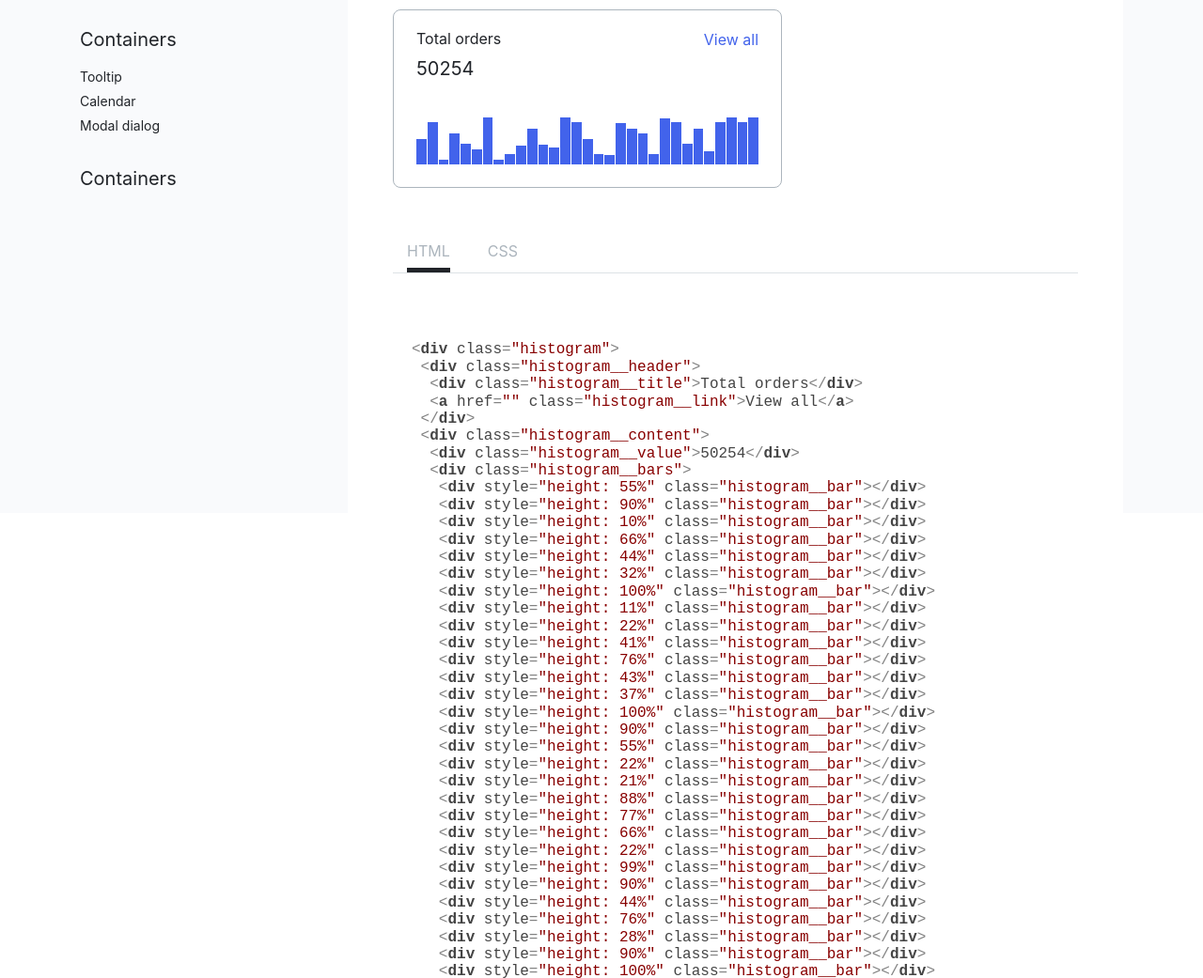
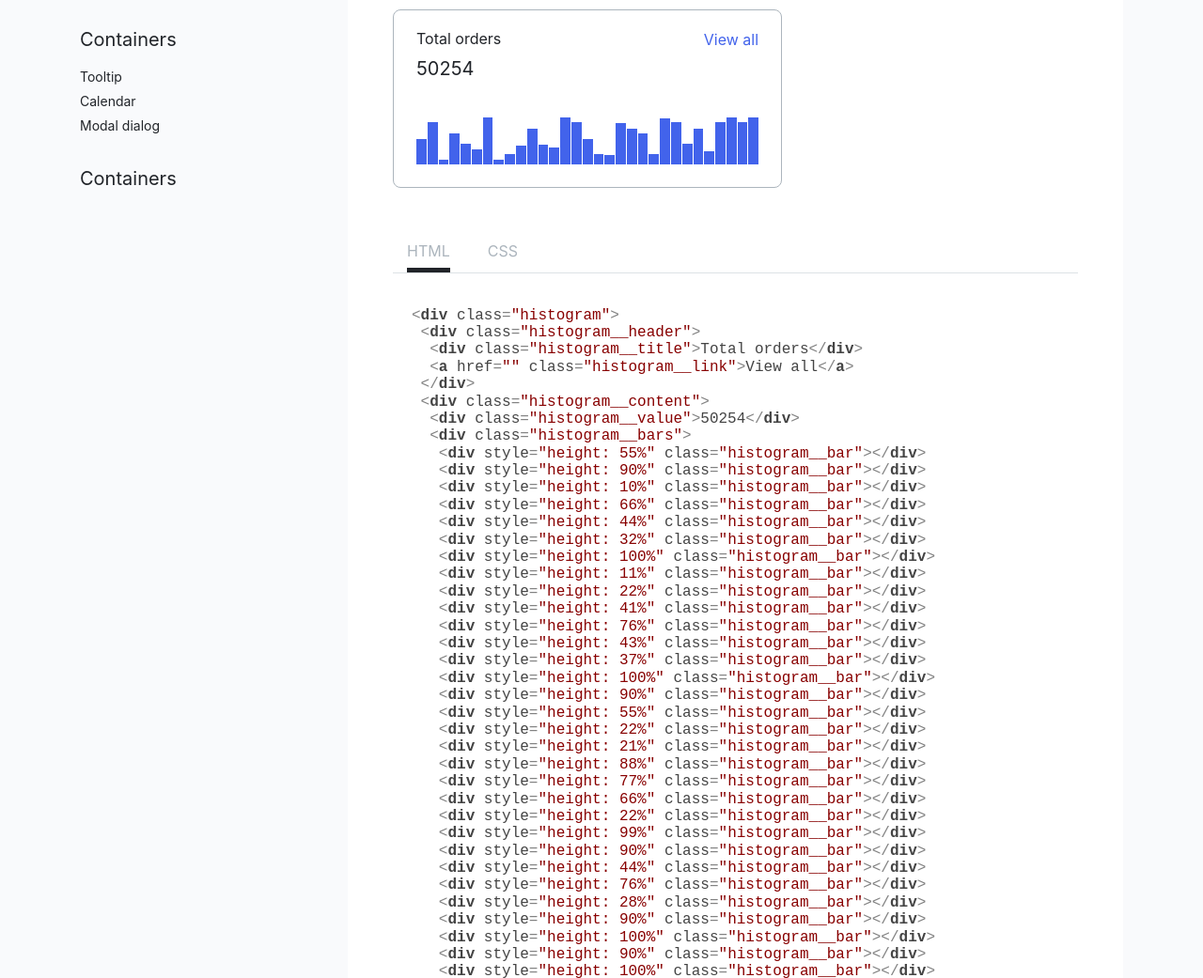
Before and after one commit to js-tasks-ru/htmlcss-20230911-4_marat-shagiev, a website: page pages/histogram.html in a window 1280 px wide. Shown: the part 254-1295 px from the top of the page at 94% size. Drawn offline with Linux system fonts and the light colour scheme.

Commit message:
continue gages

```diff
--- a/assets/css/highlight.css
+++ b/assets/css/highlight.css
@@ -9,7 +9,7 @@
 */
 pre code.hljs {
  display: block;
- overflow-x: hidden;
+ overflow-x: auto;
  /*padding: 1em;*/
 }
 
--- a/assets/css/main.css
+++ b/assets/css/main.css
@@ -242,3 +242,9 @@ html[data-theme-dark] {
 
 
 }
+
+
+
+body {
+ background: var(--bg-secondary);
+}
--- a/components/page/page.css
+++ b/components/page/page.css
@@ -16,7 +16,7 @@
  display: grid;
  grid-template-rows: auto 1fr auto;
  grid-row-gap: 36px;
- background-color: var(--bg-secondary);
+ /*background: var(--bg-secondary);*/
 }
 
 @media screen and (max-width: 768px) {
--- a/components/tabs/tabs.css
+++ b/components/tabs/tabs.css
@@ -100,3 +100,10 @@
 .tabs__input_css:hover ~ .tabs__scroller .tabs__label_css {
  border-bottom: 5px solid var(--border-primary);
 }
+
+@media screen and (max-width: 768px) {
+ .tabs__content_html, .tabs__content_css {
+  width: calc(100vw - 56px);
+ }
+
+}
--- a/pages/histogram.html
+++ b/pages/histogram.html
@@ -236,9 +236,7 @@
 
 								<div class="tabs__content tabs__content_html">
 									<div class="demo__htmlcss">
-										<pre><code style="overflow-x: hidden; background: var(--bg-primary)">
-
-&lt;div class&#x3D;&quot;histogram&quot;&gt;
+										<pre><code>&lt;div class&#x3D;&quot;histogram&quot;&gt;
  &lt;div class&#x3D;&quot;histogram__header&quot;&gt;
   &lt;div class&#x3D;&quot;histogram__title&quot;&gt;Total orders&lt;&#x2F;div&gt;
   &lt;a href&#x3D;&quot;&quot; class&#x3D;&quot;histogram__link&quot;&gt;View all&lt;&#x2F;a&gt;
@@ -279,18 +277,14 @@
    &lt;div style&#x3D;&quot;height: 100%&quot; class&#x3D;&quot;histogram__bar&quot;&gt;&lt;&#x2F;div&gt;
   &lt;&#x2F;div&gt;
  &lt;&#x2F;div&gt;
-&lt;&#x2F;div&gt;
-
-										</code></pre>
+&lt;&#x2F;div&gt;</code></pre>
 									</div>
 								</div>
 
 								<div class="tabs__content tabs__content_css">
 									<div class="demo__htmlcss">
 
-										<pre><code>
-
-.histogram {
+										<pre><code>.histogram {
  background: var(--bg-primary);
  border-radius: 8px;
  border: 1px solid var(--border-secondary);
@@ -365,9 +359,7 @@
  to {
   transform: scaleY(100&#37;)
  }
-}
-
-										</code></pre>
+}</code></pre>
 
 
 									</div>
```
Also changed, not shown: pages/custom-form-elements.html (+8 -4 lines).
